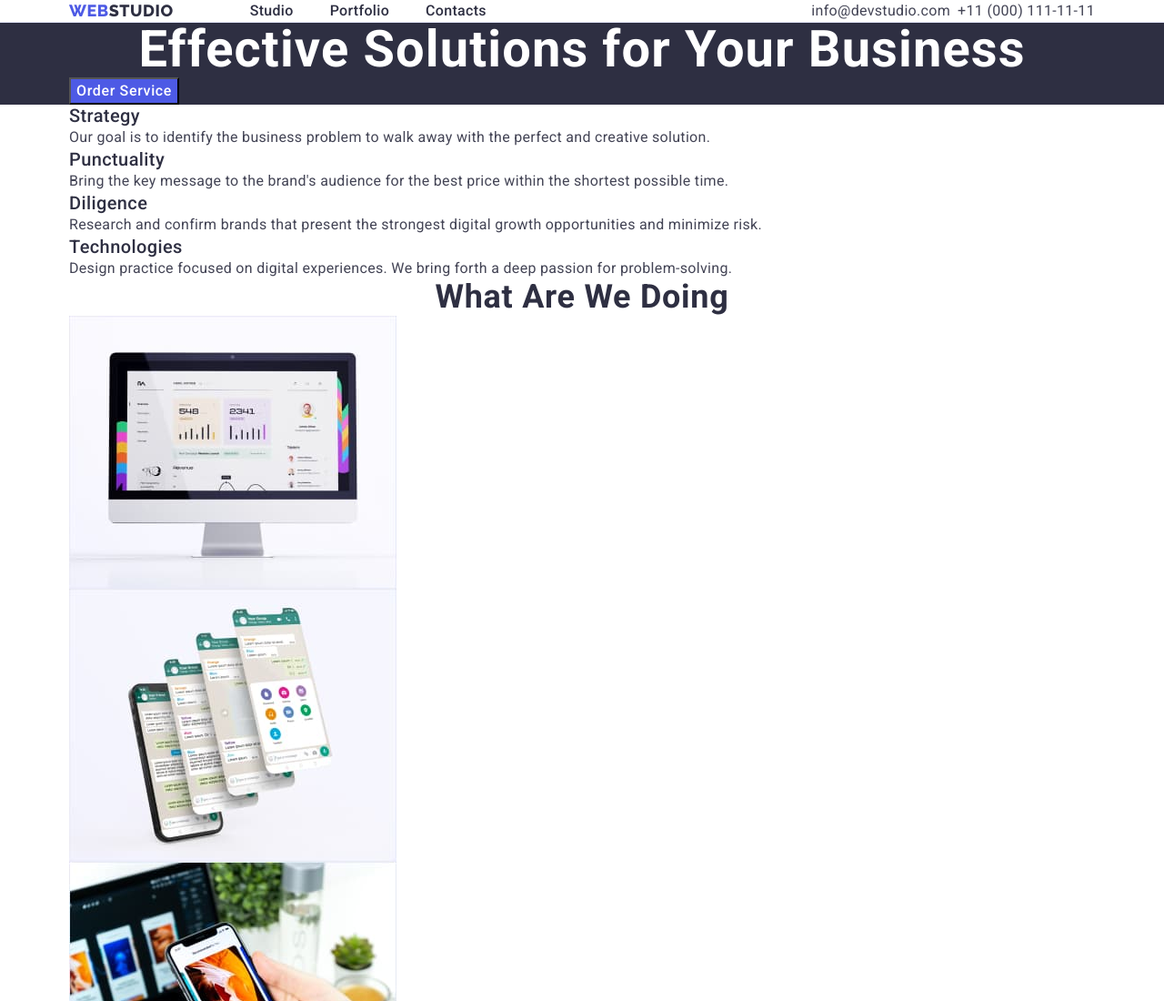
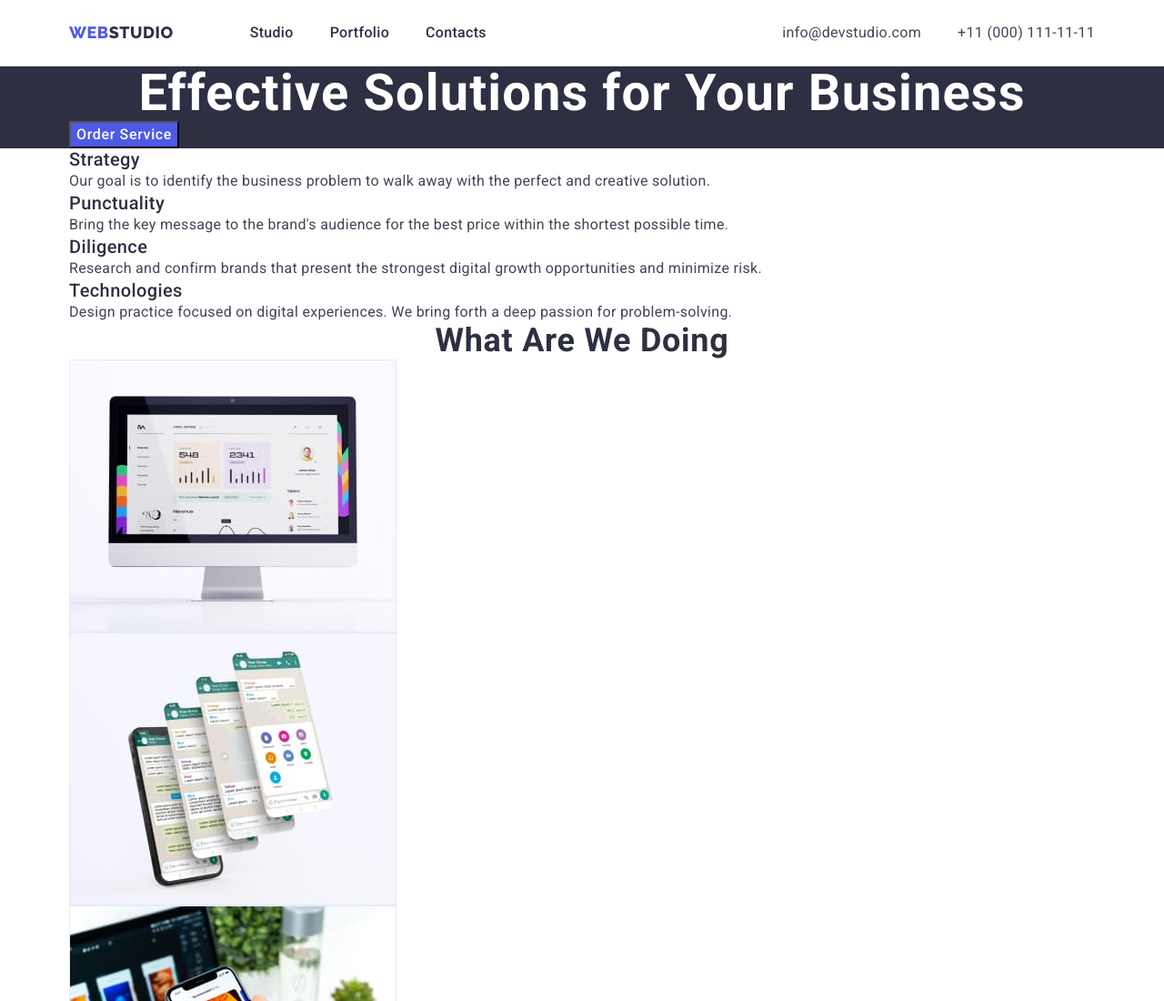
Before and after one commit to NickIskr0394/goit-markup-hw-03, a plain HTML site: page index.html in a window 1280 px wide. Shown: the top 1100 px of the page at 91% size. Drawn offline with nearby package versions, Linux system fonts and the light colour scheme.

Commit message:
Update styles.css

```diff
--- a/css/styles.css
+++ b/css/styles.css
@@ -108,6 +108,7 @@ img {
 .header-list {
   display: flex;
   gap: 40px;
+  padding: 24px 0;
 }
 .nav-link {
   font-weight: 500;
@@ -125,7 +126,7 @@ img {
 }
 .header-address-list {
   display: flex;
-  gap: 8px;
+  gap: 40px;
 }
 .contact-link {
   line-height: calc(24 / 16);
```
